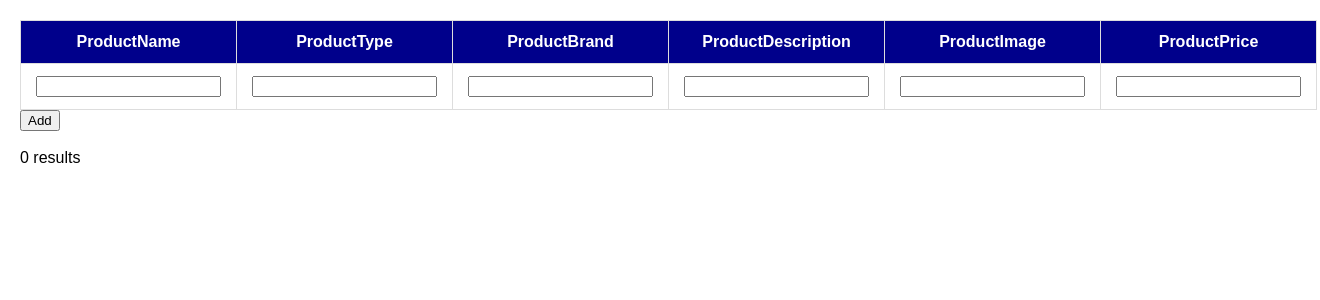
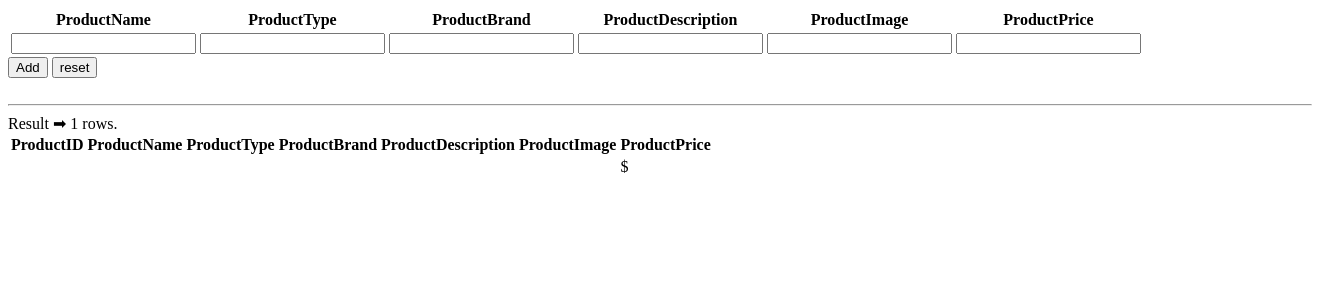
Before and after one commit to saw-hash/ICT286_Assignment2, a PHP site: page /Product_add.php in a window 1320 px wide. Shown: the top 300 px of the page. Run offline with PHP 8.4, Linux system fonts and the light colour scheme; tables that the repository leaves empty or names only in its code hold one stand-in row (values such as "Sample post"); data that the repository does not hold is empty.

Commit message:
Update Product_add.php

```diff
--- a/Product_add.php
+++ b/Product_add.php
@@ -1,10 +1,37 @@
+
+ <?php  header("Access-Control-Allow-Origin: *");
+//Handle AJAX request
+    /*if(isset($POST['ajax']) && isset($_POST['name']){
+        echo $POST['name'];
+        exit;
+    }*/
+?>
 <!DOCTYPE html>
 <html>
 <head><title> Product Add</title>
       <meta name="viewport" content="width=device-width, initial-scale=1">
 <script src="https://code.jquery.com/jquery-3.3.1.min.js"></script>
 
-    <link rel="stylesheet" type="text/css" href="style_product.css">
+    <link rel="stylesheet" type="text/css" href="style1.css">
+
+    <script>
+
+    $(document).ready(function(){
+        $('#ProductName').keyup(function(){
+            var name = $(this).val();
+
+            //Ajax request
+            $.ajax({
+                type: 'post',
+                data: {ajax: 1, ProductName: ProductName},
+                success: function(response){
+                    $('#response').text('ProductName : '+ response);
+                    }
+            })
+        }
+    )};
+
+    </script>
 
 </head>
 
@@ -27,7 +54,7 @@
      <tbody>
      	  <tr>
     <td data-label="ProductName">
-        <input type="text" name="ProductName"> </td>
+        <input type="text" name="ProductName" id="ProductName"> </td>
    <td data-label="ProductType">
         <input type="text" name="ProductType"></td>
     <td data-label="ProductBrand">
@@ -47,14 +74,36 @@
 
 
 <input type="submit" name="add" id="add" value="Add"/>
+<input type="reset" name="reset" id="reset" value="reset"/>
      </form>   </div>
       <br>
 
-<?php include ('server.php');
+<?php
+     include ('server.php'); //DB connection
+
+    // validate input
+    if ((isset($_REQUEST['ProductName'])) &&(empty($_REQUEST['ProductName'])))
+            {  die("Please type ProductName");   }
+
+    if ((isset($_REQUEST['ProductType'])) &&        (empty($_REQUEST['ProductType'])))
+            {  die("Please type ProductType");   }
+
+    if ((isset($_REQUEST['ProductBrand'])) && (empty($_REQUEST['ProductBrand'])))
+        { die("Please type ProductBrand");   }
+
+   if ((isset($_REQUEST['ProductDescription'])) && (empty($_REQUEST['ProductDescription'])))
+        { die("Please type ProductDescription");   }
+
+   if ((isset($_REQUEST['ProductImage'])) && (empty($_REQUEST['ProductImage'])))
+        { die("Please type ProductImage");   }
+
+   if ((isset($_REQUEST['ProductPrice'])) && (empty($_REQUEST['ProductDescription'])))
+        { die("Please type ProductDescription");   }
+    //---//
 
 
+    //when the add button is click
     if(isset($_POST['add'])) {
-
 
     // $add_input = $_POST['add'];
      //$lname = $_POST['lname'];
@@ -91,21 +140,25 @@ VALUES (
 mysqli_query($db, $query_add);
 
 
-
 if(mysqli_query($db, $query_add)){
-    echo "Records added successfully.";
+    echo "Data has been added successfully.";
 } else {
     echo "ERROR: could not be able to execute $query_add. "  . mysqli_error($db);
 
 }
+    }
+
+    echo "<hr>";
+        //displaying data
 
 
-        //displaying data
-
-    $query_display = "SELECT * FROM product";
+    //include ('server.php');
+    $query_display = "SELECT * FROM product ORDER BY ProductID";
 $result = $db->query($query_display);
    $row_cnt = mysqli_num_rows($result);
+      printf("Result &#x27A1; %d rows.\n", $row_cnt);
 
+    echo "<br>";
     if ($result->num_rows > 0) {
 
     //output data of each row
@@ -140,8 +193,8 @@ $result = $db->query($query_display);
 
     echo "</tbody>";
         }
-    }
-}
+    } //END display data
+
     else {
   echo "0 results";
 }
```
Lines whose indentation alone changed are shown as unchanged.
